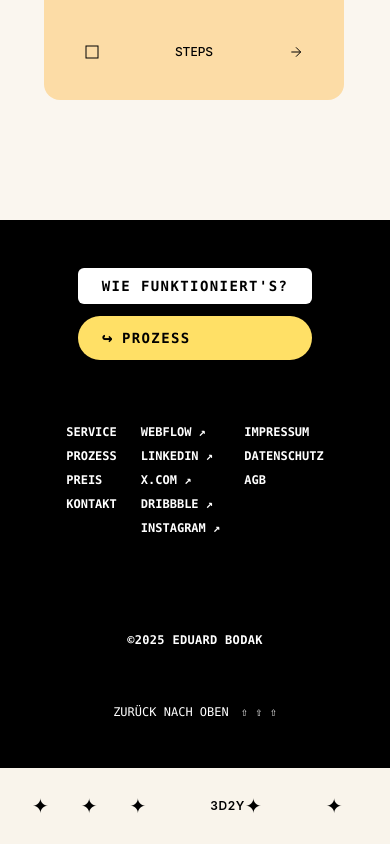
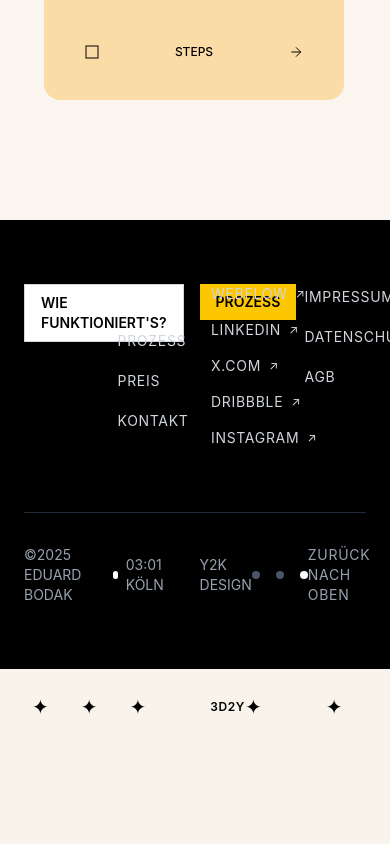
Before and after one commit to Rifate-nur-shawn/Eduardbodak-Animation, a React (Vite) app: page / in a window 390 px wide. Shown: the part 4545-5389 px from the top of the page. After the commit the page ends 5290 px from the top, so only its background shows below. Built offline with nearby package versions, Linux system fonts and the light colour scheme.

Commit message:
feat: enhance Footer component layout and styling for improved responsiveness

```diff
--- a/src/Components/Footer/Footer.jsx
+++ b/src/Components/Footer/Footer.jsx
@@ -1,108 +1,179 @@
 import React from "react";
 import HeroDesign from "../Hero/HeroDesign";
-function Footer() {
+
+const Footer = () => {
   return (
     <>
-    <footer className="bg-black text-white w-full py-12 px-6 md:px-10 font-mono">
-      <div className="flex flex-col md:flex-row justify-between items-center mb-8">
-        <div className="flex flex-col md:flex-row  gap-3 mb-16">
-          <div className="flex flex-col md:flex-row justify-between  gap-3">
-            <button className="bg-white text-black rounded-md py-2 px-6 text-sm font-bold tracking-widest whitespace-nowrap">
+      <footer className="bg-black text-white py-16 px-6">
+        <div className=" max-w-8xl mx-auto">
+          {/* Main Footer Content */}
+          <div className="grid grid-cols-4 gap-8 mb-16">
+            {/* Left Side - Yellow Buttons */}
+            <div className="col-span-1 flex items-start gap-4">
+              <div className="bg-white text-black px-4 py-2 text-sm font-semibold border border-gray-300">
                 WIE FUNKTIONIERT'S?
-            </button>
-            <button className="bg-[#ffe066] text-black rounded-full py-2 px-6 text-sm font-bold tracking-widest flex items-center gap-2">
-              <span className="text-lg">↪</span> PROZESS
-            </button>
+              </div>
+              <div className="bg-yellow-400 text-black px-4 py-2 text-sm font-semibold">
+                PROZESS
               </div>
             </div>
 
-        {/* Main section - 3 columns */}
-        <div className="grid grid-cols-1 md:grid-cols-3 gap-10 mb-16">
-          {/* Left column */}
-          <div className="flex flex-col">
-            <div className="flex flex-row justify-between gap-6 md:gap-10">
-              {/* Main links */}
-              <div className="flex flex-col gap-2">
+            {/* Service Links */}
+            <div className="col-span-1">
+              <h3 className="text-white font-semibold mb-6 uppercase tracking-wider text-sm">
+                SERVICE
+              </h3>
+              <ul className="space-y-4">
+                <li>
                   <a
-                  href="#service"
-                  className="text-xs font-bold hover:text-gray-300"
-                >
-                  SERVICE
-                </a>
-                <a
-                  href="#prozess"
-                  className="text-xs font-bold hover:text-gray-300"
+                    href="#"
+                    className="text-gray-300 hover:text-white transition-colors uppercase tracking-wider text-sm"
                   >
                     PROZESS
                   </a>
+                </li>
+                <li>
                   <a
-                  href="#preis"
-                  className="text-xs font-bold hover:text-gray-300"
+                    href="#"
+                    className="text-gray-300 hover:text-white transition-colors uppercase tracking-wider text-sm"
                   >
                     PREIS
                   </a>
+                </li>
+                <li>
                   <a
-                  href="#kontakt"
-                  className="text-xs font-bold hover:text-gray-300"
+                    href="#"
+                    className="text-gray-300 hover:text-white transition-colors uppercase tracking-wider text-sm"
                   >
                     KONTAKT
                   </a>
+                </li>
+              </ul>
             </div>
 
-              {/* External links */}
-              <div className="flex flex-col gap-2">
-                <a href="#" className="text-xs font-bold hover:text-gray-300">
-                  WEBFLOW ↗
+            {/* Social Links */}
+            <div className="col-span-1">
+              <ul className="space-y-4">
+                <li>
+                  <a
+                    href="#"
+                    className="text-gray-300 hover:text-white transition-colors uppercase tracking-wider flex items-center gap-2 text-sm"
+                  >
+                    WEBFLOW
+                    <span className="text-xs">↗</span>
                   </a>
-                <a href="#" className="text-xs font-bold hover:text-gray-300">
-                  LINKEDIN ↗
+                </li>
+                <li>
+                  <a
+                    href="#"
+                    className="text-gray-300 hover:text-white transition-colors uppercase tracking-wider flex items-center gap-2 text-sm"
+                  >
+                    LINKEDIN
+                    <span className="text-xs">↗</span>
                   </a>
-                <a href="#" className="text-xs font-bold hover:text-gray-300">
-                  X.COM ↗
+                </li>
+                <li>
+                  <a
+                    href="#"
+                    className="text-gray-300 hover:text-white transition-colors uppercase tracking-wider flex items-center gap-2 text-sm"
+                  >
+                    X.COM
+                    <span className="text-xs">↗</span>
                   </a>
-                <a href="#" className="text-xs font-bold hover:text-gray-300">
-                  DRIBBBLE ↗
+                </li>
+                <li>
+                  <a
+                    href="#"
+                    className="text-gray-300 hover:text-white transition-colors uppercase tracking-wider flex items-center gap-2 text-sm"
+                  >
+                    DRIBBBLE
+                    <span className="text-xs">↗</span>
                   </a>
-                <a href="#" className="text-xs font-bold hover:text-gray-300">
-                  INSTAGRAM ↗
+                </li>
+                <li>
+                  <a
+                    href="#"
+                    className="text-gray-300 hover:text-white transition-colors uppercase tracking-wider flex items-center gap-2 text-sm"
+                  >
+                    INSTAGRAM
+                    <span className="text-xs">↗</span>
                   </a>
+                </li>
+              </ul>
             </div>
 
-              {/* Legal links */}
-              <div className="flex flex-col gap-2">
-                <a href="#" className="text-xs font-bold hover:text-gray-300">
+            {/* Legal Links */}
+            <div className="col-span-1">
+              <ul className="space-y-4">
+                <li>
+                  <a
+                    href="#"
+                    className="text-gray-300 hover:text-white transition-colors uppercase tracking-wider text-sm"
+                  >
                     IMPRESSUM
                   </a>
-                <a href="#" className="text-xs font-bold hover:text-gray-300">
+                </li>
+                <li>
+                  <a
+                    href="#"
+                    className="text-gray-300 hover:text-white transition-colors uppercase tracking-wider text-sm"
+                  >
                     DATENSCHUTZ
                   </a>
-                <a href="#" className="text-xs font-bold hover:text-gray-300">
+                </li>
+                <li>
+                  <a
+                    href="#"
+                    className="text-gray-300 hover:text-white transition-colors uppercase tracking-wider text-sm"
+                  >
                     AGB
                   </a>
+                </li>
+              </ul>
             </div>
           </div>
 
-            {/* Right column (empty for balance) */}
-            <div></div>
+          {/* Bottom Section */}
+          <div className="border-t border-gray-800 pt-8">
+            <div className="flex justify-between items-center">
+              {/* Left Side - Copyright, Time, and Y2K */}
+              <div className="flex items-center gap-8">
+                <div className="text-gray-400 text-sm">©2025 EDUARD BODAK</div>
+                <div className="text-gray-400 text-sm flex items-center gap-2">
+                  <span className="w-2 h-2 bg-white rounded-full"></span>
+                  03:01 KÖLN
+                </div>
+                <div className="text-gray-400 text-sm">Y2K DESIGN</div>
+              </div>
+
+              {/* Center - Navigation Dots */}
+              <div className="flex gap-4">
+                <span className="w-2 h-2 bg-gray-600 rounded-full"></span>
+                <span className="w-2 h-2 bg-gray-600 rounded-full"></span>
+                <span className="w-2 h-2 bg-white rounded-full"></span>
+              </div>
+
+              {/* Right Side - Back to Top */}
+              <div className="flex items-center gap-4">
+                <span className="text-gray-400 text-sm uppercase tracking-wider">
+                  ZURÜCK NACH OBEN
+                </span>
+                <div className="flex gap-1">
+                  <span className="text-white">↑</span>
+                  <span className="text-white">↑</span>
+                  <span className="text-white">↑</span>
+                </div>
+                <div className="text-gray-400 text-xs">2DFY</div>
+                <span className="w-2 h-2 bg-white rounded-full"></span>
               </div>
             </div>
           </div>
-      {/* Middle column - 3 link groups */}
-
-      {/* Bottom row */}
-      <div className="flex flex-col md:flex-row justify-between items-center">
-        <span className="text-xs font-bold tracking-wide mb-10">
-          ©2025 EDUARD BODAK
-        </span>
-        <div className="flex items-center gap-3 text-xs mt-4 md:mt-0">
-          <span>ZURÜCK NACH OBEN</span>
-          <span>⇧ ⇧ ⇧</span>
-        </div>
         </div>
       </footer>
-    <HeroDesign/>
+
+      <HeroDesign />
     </>
   );
-}
+};
 
 export default Footer;
```
Lines whose indentation alone changed are shown as unchanged.
